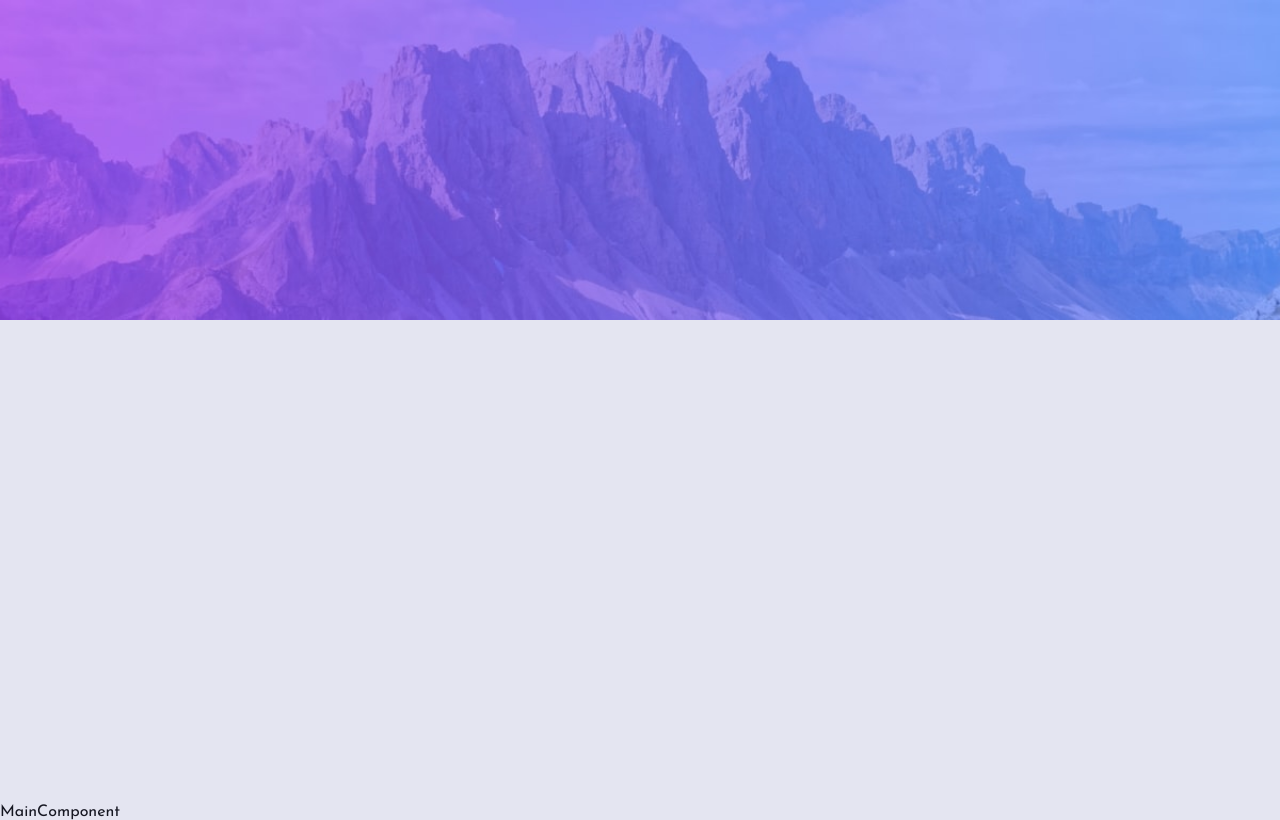
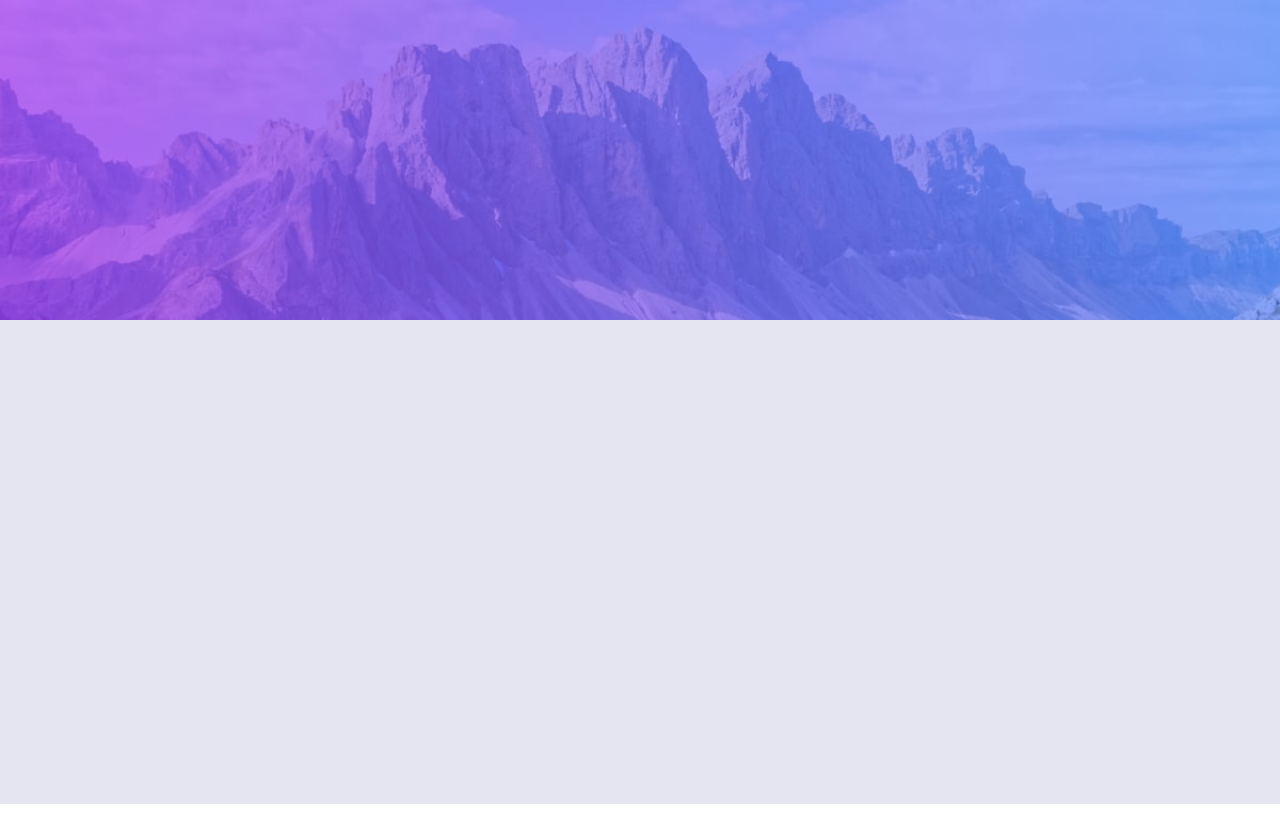
Before and after one commit to Gilocah28/Todo_App, a React (Vite) app: page / in a window 1280 px wide. Built offline with nearby package versions, Linux system fonts and the light colour scheme.

Commit message:
Main Container

```diff
--- a/src/components/floating-container/MainComponent.jsx
+++ b/src/components/floating-container/MainComponent.jsx
@@ -2,8 +2,8 @@ import React from 'react'
 
 const MainComponent = () => {
   return (
-    <div>
-      MainComponent
+    <div className='main-container'>
+
     </div>
   )
 }
```
